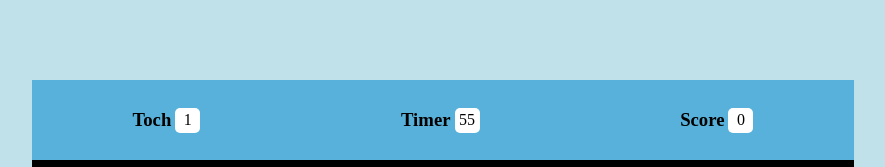
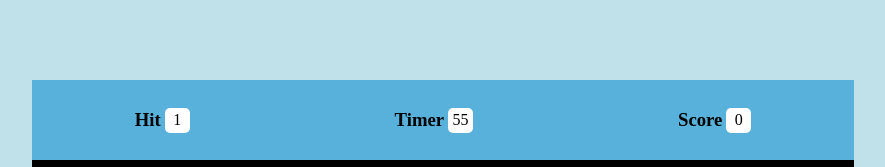
Before and after one commit to k-maheshkammari/Bubble-Hit, a plain HTML site: page index.html in a window 1280 px wide. Shown: the top 167 px of the page, without its empty margins (197-1082 px from the left). Drawn offline with Linux system fonts and the light colour scheme.

```diff
--- a/index.html
+++ b/index.html
@@ -12,7 +12,7 @@
     <div class="parent">
         <div class="nav d-flex">
           <div class="center">
-             <h3>Toch</h3>&nbsp;
+             <h3>Hit</h3>&nbsp;
              <div class="box hit center"></div>
           </div>
           <div class="center ">
```
